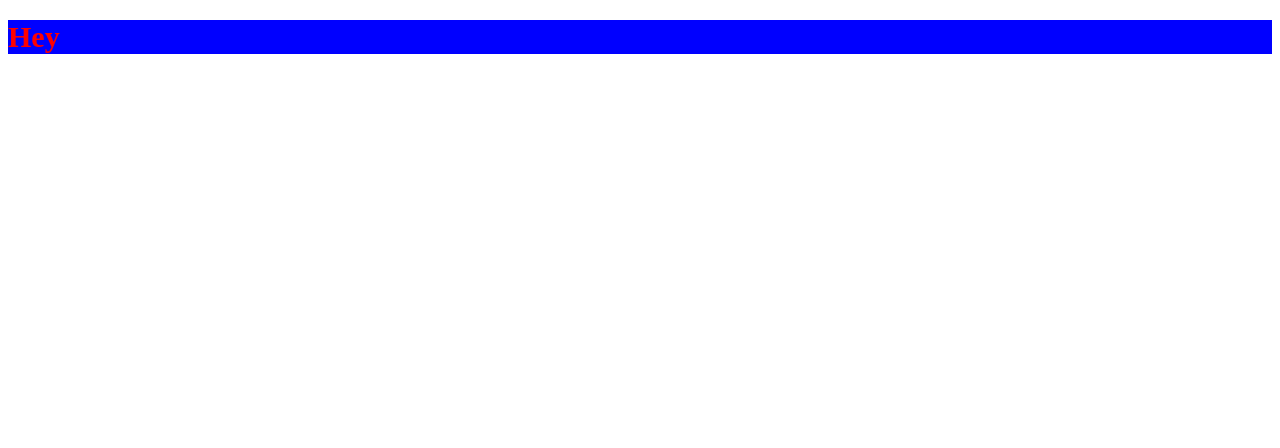
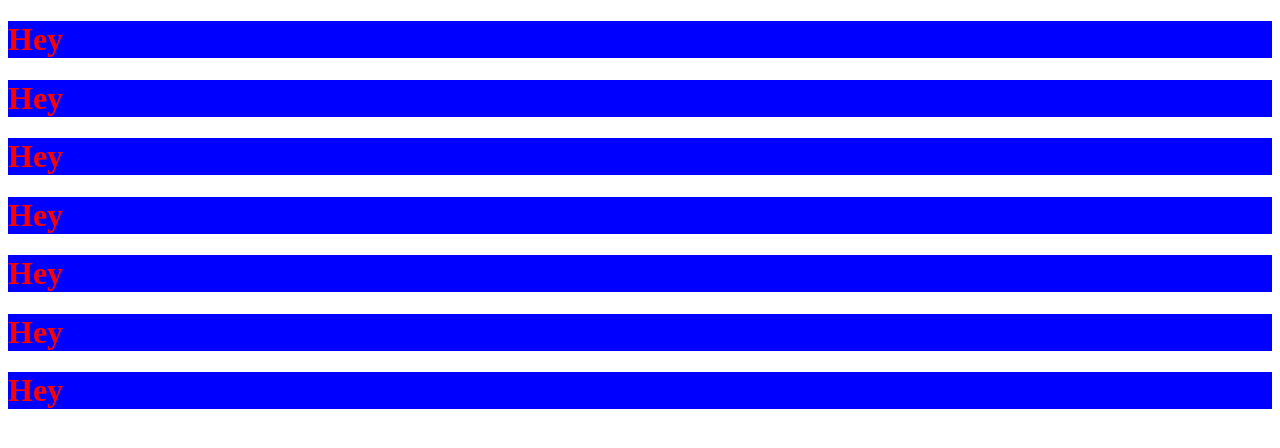
Before and after one commit to ben99221100/c5, a plain HTML site: page index.html in a window 1280 px wide. Drawn offline with Linux system fonts and the light colour scheme.

Commit message:
Added CSS file

```diff
--- a/index.html
+++ b/index.html
@@ -5,10 +5,17 @@
     <meta http-equiv="X-UA-Compatible" content="IE=edge">
     <meta name="viewport" content="width=device-width, initial-scale=1.0">
     <title>Document</title>
+    <link rel="stylesheet" href="style.css">
 </head>
 <body>
 
-    <h1 style="color: red; background-color: blue; font-size: 30px;">Hey</h1>
+    <h1>Hey</h1>
+    <h1>Hey</h1>
+    <h1>Hey</h1>
+    <h1>Hey</h1>
+    <h1>Hey</h1>
+    <h1>Hey</h1>
+    <h1>Hey</h1>
 
 </body>
 </html>
--- /dev/null
+++ b/style.css
@@ -0,0 +1,4 @@
+h1 {
+    color: red;
+    background-color: blue;
+}
```
